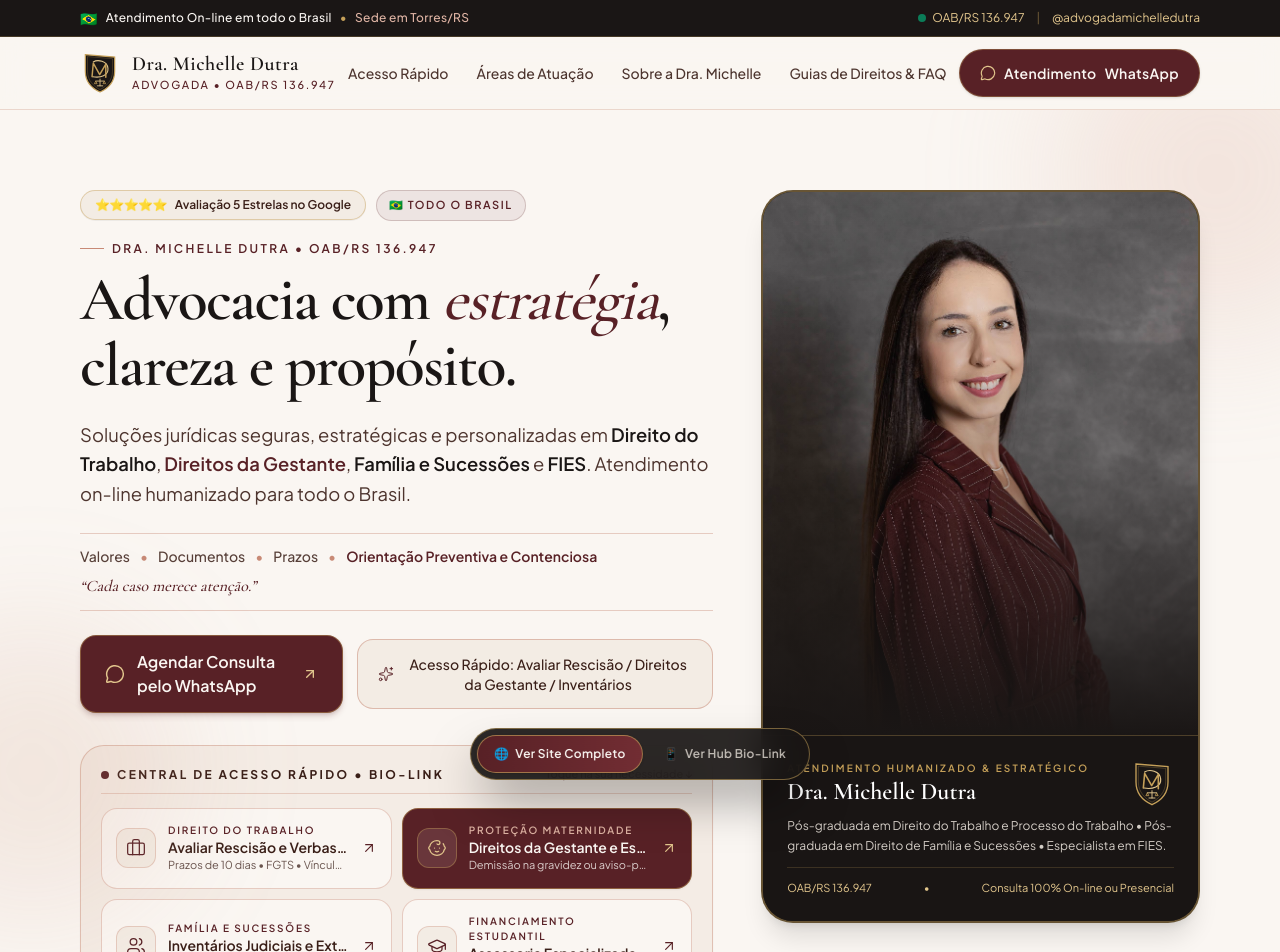
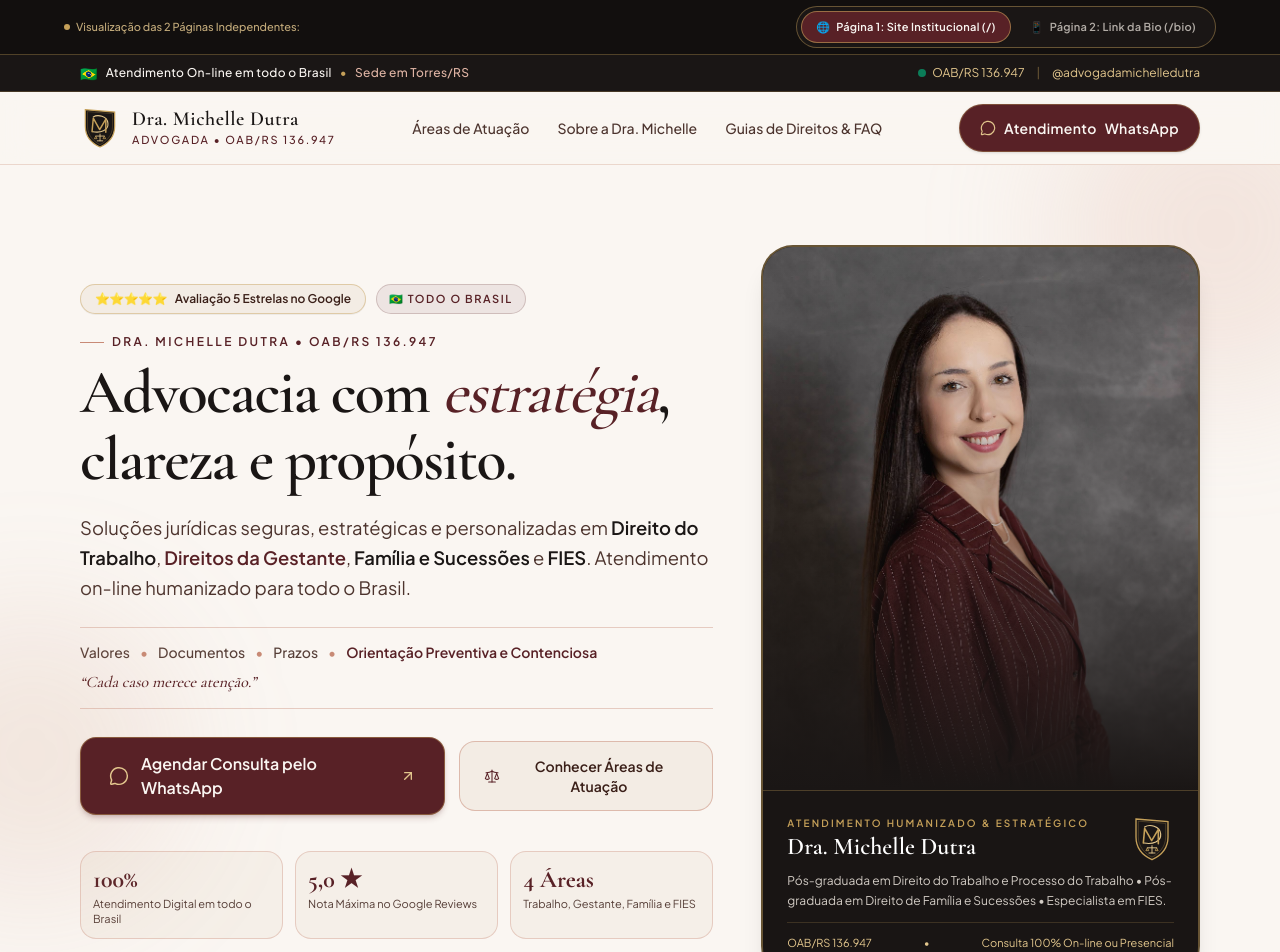
Before and after one commit to JGSTAMM/advogadamichelledutra, a Next.js app: page / in a window 1280 px wide. Shown: the top 952 px of the page. Built offline with nearby package versions, Linux system fonts and the light colour scheme.

Commit message:
refactor(ui): separate institutional Hero (/) from dedicated Bio-Link (/bio) and move ModeSwitcher to top bar

```diff
--- a/app/components/ModeSwitcher.tsx
+++ b/app/components/ModeSwitcher.tsx
@@ -10,37 +10,42 @@ export function ModeSwitcher() {
   return (
     <div
       role="navigation"
-      aria-label="Alternar modo de visualização"
-      className={`fixed left-1/2 -translate-x-1/2 z-50 w-max max-w-[94vw] transition-all duration-300 ${
-        isBio ? "bottom-4" : "bottom-[78px] md:bottom-5"
-      }`}
+      aria-label="Alternar entre Site Completo e Hub Bio-Link"
+      className="w-full bg-[#120F0E] border-b border-[#C5A059]/35 py-1.5 px-3 z-50"
     >
-      <div className="p-1.5 rounded-full glass-dark border border-[#C5A059]/55 shadow-2xl shadow-black/50 flex items-center gap-1">
+      <div className="mx-auto max-w-6xl flex items-center justify-between gap-2">
+        <span className="hidden sm:inline-flex items-center gap-1.5 text-[11px] font-medium text-[#E2C68D]/85">
+          <span className="h-1.5 w-1.5 rounded-full bg-[#C5A059]" />
+          Visualização das 2 Páginas Independentes:
+        </span>
+
+        <div className="mx-auto sm:mx-0 p-1 rounded-full bg-[#1A1615] border border-[#C5A059]/45 flex items-center gap-1">
           <Link
             href="/"
-          className={`min-h-[38px] px-3.5 sm:px-4 py-1.5 rounded-full text-[11px] sm:text-xs font-semibold tracking-wide flex items-center gap-1.5 transition-all ${
+            className={`min-h-[32px] px-3.5 py-1 rounded-full text-[11px] font-semibold tracking-wide flex items-center gap-1.5 transition-all ${
               !isBio
-              ? "bg-gradient-to-r from-[#582126] to-[#722D33] text-[#FAF6F2] border border-[#C5A059]/65 shadow-sm"
-              : "text-[#F3ECE4]/75 hover:text-white hover:bg-white/5 border border-transparent"
+                ? "bg-[#582126] text-[#FAF6F2] border border-[#C5A059]/60 shadow-xs"
+                : "text-[#F3ECE4]/70 hover:text-white border border-transparent"
             }`}
             aria-current={!isBio ? "page" : undefined}
           >
             <span aria-hidden="true">🌐</span>
-          <span>Ver Site Completo</span>
+            <span>Página 1: Site Institucional (/)</span>
           </Link>
 
           <Link
             href="/bio"
-          className={`min-h-[38px] px-3.5 sm:px-4 py-1.5 rounded-full text-[11px] sm:text-xs font-semibold tracking-wide flex items-center gap-1.5 transition-all ${
+            className={`min-h-[32px] px-3.5 py-1 rounded-full text-[11px] font-semibold tracking-wide flex items-center gap-1.5 transition-all ${
               isBio
-              ? "bg-gradient-to-r from-[#582126] to-[#722D33] text-[#FAF6F2] border border-[#C5A059]/65 shadow-sm"
-              : "text-[#F3ECE4]/75 hover:text-white hover:bg-white/5 border border-transparent"
+                ? "bg-[#582126] text-[#FAF6F2] border border-[#C5A059]/60 shadow-xs"
+                : "text-[#F3ECE4]/70 hover:text-white border border-transparent"
             }`}
             aria-current={isBio ? "page" : undefined}
           >
             <span aria-hidden="true">📱</span>
-          <span>Ver Hub Bio-Link</span>
+            <span>Página 2: Link da Bio (/bio)</span>
           </Link>
+        </div>
       </div>
     </div>
   );
--- a/app/layout.tsx
+++ b/app/layout.tsx
@@ -224,8 +224,8 @@ export default function RootLayout({
         />
       </head>
       <body className="font-sans antialiased bg-[#FAF6F2] text-[#3A1F18] selection:bg-[#582126] selection:text-[#FAF6F2]">
+        <ModeSwitcher />
         {children}
-        <ModeSwitcher />
       </body>
     </html>
   );
--- a/app/page.tsx
+++ b/app/page.tsx
@@ -509,12 +509,6 @@ export default function HomePage() {
             className="hidden lg:flex items-center gap-7 text-sm font-medium text-[#3A1F18]/90"
           >
             <a
-              href="#acesso-rapido"
-              className="hover:text-[#582126] transition-colors py-2"
-            >
-              Acesso Rápido
-            </a>
-            <a
               href="#areas-de-atuacao"
               className="hover:text-[#582126] transition-colors py-2"
             >
@@ -567,8 +561,8 @@ export default function HomePage() {
           />
 
           <div className="mx-auto max-w-6xl px-4">
-            <div className="grid grid-cols-1 lg:grid-cols-12 gap-8 lg:gap-12 items-start">
-              {/* Coluna Esquerda: Proposta de Valor + CTAs + Modo Hub Bio-Link */}
+            <div className="grid grid-cols-1 lg:grid-cols-12 gap-8 lg:gap-12 items-center">
+              {/* Coluna Esquerda: Proposta de Valor Institucional */}
               <div className="lg:col-span-7 flex flex-col items-start">
                 {/* Badge de Prova Social + Atendimento Nacional */}
                 <div className="flex flex-wrap items-center gap-2.5 mb-5">
@@ -629,7 +623,7 @@ export default function HomePage() {
                 </p>
 
                 {/* Linha Divisória Fina com Pontos de Separação (Assinatura Visual do Feed) */}
-                <div className="w-full py-3 mb-6 border-y border-[#C88A76]/40 flex flex-wrap items-center justify-between gap-2 text-xs sm:text-sm font-medium text-[#3A1F18]/85">
+                <div className="w-full py-3.5 mb-7 border-y border-[#C88A76]/40 flex flex-wrap items-center justify-between gap-2 text-xs sm:text-sm font-medium text-[#3A1F18]/85">
                   <div className="flex items-center flex-wrap gap-x-2.5 gap-y-1">
                     <span>Valores</span>
                     <span className="text-[#C88A76]" aria-hidden="true">
@@ -652,14 +646,14 @@ export default function HomePage() {
                   </span>
                 </div>
 
-                {/* CTAs Principais */}
-                <div className="w-full flex flex-col sm:flex-row items-stretch sm:items-center gap-3.5 mb-8">
+                {/* CTAs Principais da Landing Page */}
+                <div className="w-full flex flex-col sm:flex-row items-stretch sm:items-center gap-3.5 mb-7">
                   {/* 1. Botão Primário (Efeito Shimmer) */}
                   <a
                     href={WHATSAPP_LINKS.geral}
                     target="_blank"
                     rel="noopener noreferrer"
-                    className="btn-shimmer min-h-[54px] px-6 py-3.5 rounded-2xl bg-[#582126] hover:bg-[#41161A] text-[#FAF6F2] font-semibold text-sm sm:text-base flex items-center justify-center gap-3 shadow-md shadow-[#582126]/20 border border-[#C5A059]/45"
+                    className="btn-shimmer min-h-[54px] px-7 py-3.5 rounded-2xl bg-[#582126] hover:bg-[#41161A] text-[#FAF6F2] font-semibold text-sm sm:text-base flex items-center justify-center gap-3 shadow-md shadow-[#582126]/20 border border-[#C5A059]/45"
                   >
                     <MessageCircle
                       className="w-5 h-5 text-[#E2C68D] shrink-0"
@@ -672,115 +666,44 @@ export default function HomePage() {
                     />
                   </a>
 
-                  {/* 2. Botão Secundário (Modo Hub para visitantes do Instagram) */}
+                  {/* 2. Botão Secundário Institucional */}
                   <a
-                    href="#acesso-rapido"
-                    className="min-h-[54px] px-5 py-3.5 rounded-2xl bg-[#F3ECE4] hover:bg-[#E5D9CD]/75 text-[#3A1F18] font-medium text-xs sm:text-sm flex items-center justify-center gap-2.5 border border-[#C88A76]/50 transition-colors text-center"
+                    href="#areas-de-atuacao"
+                    className="min-h-[54px] px-6 py-3.5 rounded-2xl bg-[#F3ECE4] hover:bg-[#E5D9CD]/75 text-[#3A1F18] font-semibold text-xs sm:text-sm flex items-center justify-center gap-2.5 border border-[#C88A76]/50 transition-colors text-center"
                   >
-                    <Sparkles
+                    <Scale
                       className="w-4 h-4 text-[#582126] shrink-0"
-                      strokeWidth={1.5}
+                      strokeWidth={1.6}
                     />
-                    <span>
-                      Acesso Rápido: Avaliar Rescisão / Direitos da Gestante / Inventários
-                    </span>
+                    <span>Conhecer Áreas de Atuação</span>
                   </a>
                 </div>
 
-                {/* MODO HUB BIO-LINK INTEGRADO (Substituto Premium de Linktree para o Tráfego do Instagram) */}
-                <div
-                  id="acesso-rapido"
-                  className="w-full rounded-3xl bg-[#F3ECE4]/90 border border-[#C88A76]/45 p-4 sm:p-5 shadow-xs scroll-mt-24"
-                >
-                  <div className="flex items-center justify-between gap-2 mb-3.5 pb-2.5 border-b border-[#C88A76]/35">
-                    <div className="flex items-center gap-2">
-                      <span className="h-2 w-2 rounded-full bg-[#582126]" />
-                      <h2 className="text-[11px] sm:text-xs font-bold uppercase tracking-[0.2em] text-[#3A1F18]">
-                        Central de Acesso Rápido • Bio-Link
-                      </h2>
-                    </div>
-                    <span className="text-[11px] text-[#582126] font-medium">
-                      Toque na sua necessidade ↓
-                    </span>
-                  </div>
-
-                  <div className="grid grid-cols-1 sm:grid-cols-2 gap-2.5">
-                    {QUICK_HUB_LINKS.map((item) => {
-                      const IconComponent = item.icon;
-                      return (
-                        <a
-                          key={item.id}
-                          href={item.href}
-                          target="_blank"
-                          rel="noopener noreferrer"
-                          className={`group min-h-[60px] p-3.5 rounded-2xl flex items-center justify-between gap-3 transition-all border ${
-                            item.highlight
-                              ? "bg-[#582126] text-[#FAF6F2] border-[#C5A059]/50 shadow-xs hover:bg-[#41161A]"
-                              : "bg-[#FAF6F2] text-[#3A1F18] border-[#C88A76]/40 hover:border-[#582126]/60 hover:bg-white"
-                          }`}
-                        >
-                          <div className="flex items-center gap-3 min-w-0">
-                            <div
-                              className={`w-10 h-10 rounded-xl flex items-center justify-center shrink-0 border ${
-                                item.highlight
-                                  ? "bg-[#FAF6F2]/10 border-[#C5A059]/40 text-[#E2C68D]"
-                                  : "bg-[#F3ECE4] border-[#C88A76]/35 text-[#582126]"
-                              }`}
-                            >
-                              <IconComponent className="w-5 h-5" strokeWidth={1.5} />
-                            </div>
-                            <div className="min-w-0">
-                              <span
-                                className={`block text-[10px] font-semibold uppercase tracking-[0.18em] ${
-                                  item.highlight
-                                    ? "text-[#DFB4A4]"
-                                    : "text-[#582126]"
-                                }`}
-                              >
-                                {item.category}
-                              </span>
-                              <span className="block text-xs sm:text-sm font-semibold leading-snug truncate">
-                                {item.title}
-                              </span>
-                              <span
-                                className={`block text-[11px] truncate ${
-                                  item.highlight
-                                    ? "text-[#FAF6F2]/80"
-                                    : "text-[#3A1F18]/75"
-                                }`}
-                              >
-                                {item.subtitle}
-                              </span>
-                            </div>
-                          </div>
-                          <ArrowUpRight
-                            className={`w-4 h-4 shrink-0 transition-transform group-hover:translate-x-0.5 group-hover:-translate-y-0.5 ${
-                              item.highlight ? "text-[#E2C68D]" : "text-[#582126]"
-                            }`}
-                            strokeWidth={1.75}
-                          />
-                        </a>
-                      );
-                    })}
-                  </div>
-
-                  {/* Atalho interno para os Guias de Direitos na própria página */}
-                  <div className="mt-3 pt-2.5 border-t border-[#C88A76]/30 flex flex-wrap items-center justify-between gap-2 text-xs">
-                    <a
-                      href="#hub-direitos"
-                      className="inline-flex items-center gap-1.5 font-semibold text-[#582126] hover:underline py-1"
-                    >
-                      <FileCheck2 className="w-3.5 h-3.5" strokeWidth={1.5} />
-                      <span>
-                        Ler Guias Rápidos: Rescisão, Gravidez, Horas Extras e Férias
-                      </span>
-                    </a>
-                    <a
-                      href="#areas-de-atuacao"
-                      className="text-[#3A1F18]/75 hover:text-[#3A1F18] font-medium py-1"
-                    >
-                      Ver especialidades detalhadas →
-                    </a>
+                {/* Destaques Institucionais Rápidos */}
+                <div className="w-full grid grid-cols-3 gap-3 pt-2">
+                  <div className="p-3 rounded-2xl bg-[#F3ECE4]/75 border border-[#C88A76]/35">
+                    <p className="font-serif text-xl sm:text-2xl font-bold text-[#582126]">
+                      100%
+                    </p>
+                    <p className="text-[11px] text-[#3A1F18]/85 leading-snug">
+                      Atendimento Digital em todo o Brasil
+                    </p>
+                  </div>
+                  <div className="p-3 rounded-2xl bg-[#F3ECE4]/75 border border-[#C88A76]/35">
+                    <p className="font-serif text-xl sm:text-2xl font-bold text-[#582126]">
+                      5,0 ★
+                    </p>
+                    <p className="text-[11px] text-[#3A1F18]/85 leading-snug">
+                      Nota Máxima no Google Reviews
+                    </p>
+                  </div>
+                  <div className="p-3 rounded-2xl bg-[#F3ECE4]/75 border border-[#C88A76]/35">
+                    <p className="font-serif text-xl sm:text-2xl font-bold text-[#582126]">
+                      4 Áreas
+                    </p>
+                    <p className="text-[11px] text-[#3A1F18]/85 leading-snug">
+                      Trabalho, Gestante, Família e FIES
+                    </p>
                   </div>
                 </div>
               </div>
@@ -1565,10 +1488,10 @@ export default function HomePage() {
               <ul className="space-y-2 text-[#F3ECE4]/80">
                 <li>
                   <a
-                    href="#acesso-rapido"
+                    href="/bio"
                     className="hover:text-white transition-colors"
                   >
-                    Central Bio-Link (Acesso Rápido)
+                    Hub Bio-Link do Instagram (/bio)
                   </a>
                 </li>
                 <li>
```
Lines whose indentation alone changed are shown as unchanged.
